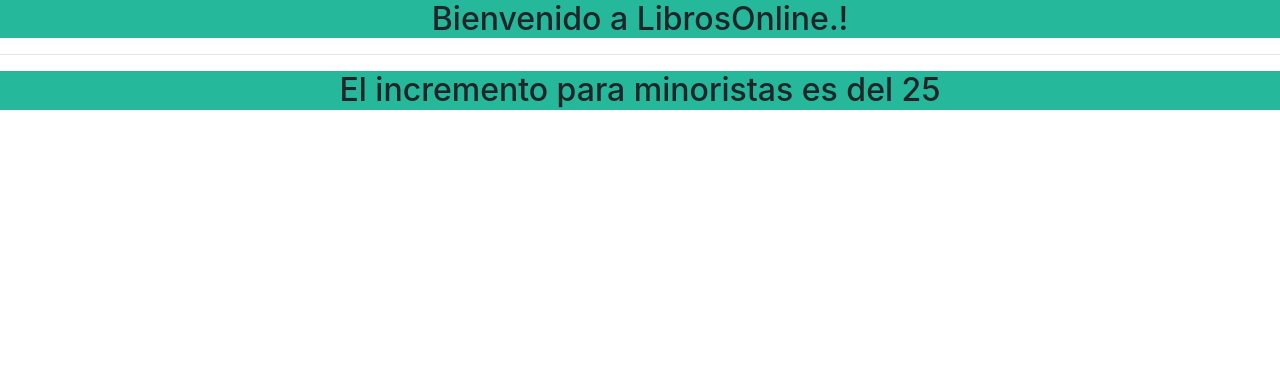
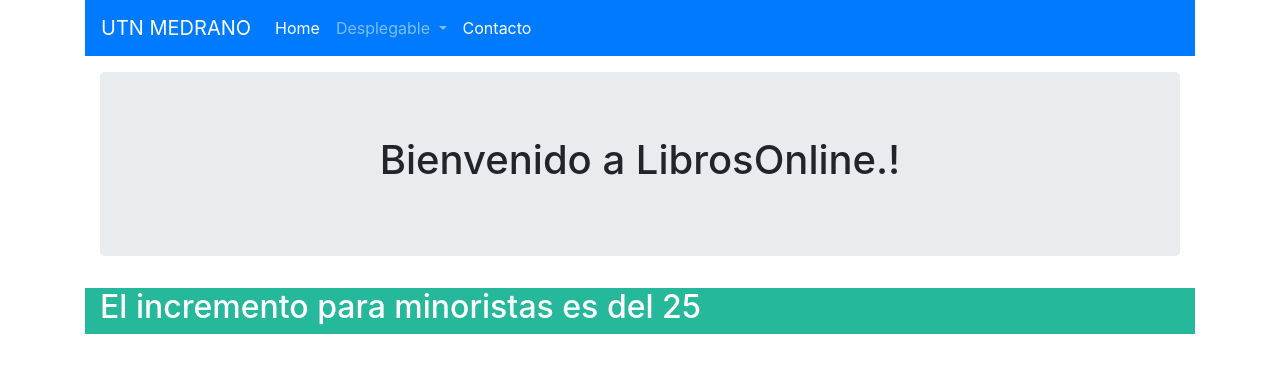
Before and after one commit to agupala/librosonline, a Django app: page /vistaprevia/ in a window 1280 px wide. Shown: the top 373 px of the page. Run offline with Django 3.2, Linux system fonts and the light colour scheme; some libraries are stand-ins or nearby versions.

Commit message:
Unidad 3: desarrollo del frontend y archivos estaticos

```diff
--- a/vistaprevia/static/vistaprevia/css/style.css
+++ b/vistaprevia/static/vistaprevia/css/style.css
@@ -1,4 +1,3 @@
-h2 {
-    background-color: #25b89a;
+h1 {
     text-align: center;
 }
--- a/vistaprevia/templates/vistaprevia/base.html
+++ b/vistaprevia/templates/vistaprevia/base.html
@@ -1,4 +1,4 @@
-{% load static %}
+{% load staticfiles %}
 <!DOCTYPE html>
 <html lang="en">
 <head>
@@ -7,10 +7,8 @@
     <meta http-equiv="X-UA-Compatible" content="ie=edge">
     {% comment %} <meta name="keywords" content="{{% palabras_claves %}}"> {% endcomment %}
     {% comment %} <meta name="description" content="{{% descripcion %}}"> {% endcomment %}
+    <link rel="stylesheet" type="text/css" href="{% static 'vistaprevia/css/style.css' %}" >
     <link rel="stylesheet" type="text/css" href="{% static 'vistaprevia/css/bootstrap.css' %}" >
-    <link rel="stylesheet" type="text/css" href="{% static 'vistaprevia/css/style.css' %}" >
-    <script type="text/javascript" src="{% static 'vistaprevia/js/jquery.js' %}"></script>
-    <script type="text/javascript" src="{% static 'vistaprevia/js/bootstrap.js' %}"></script>
     <title>
         {% block title %}
             {% if page_title %}{{ page_title }} - {% endif %}{{ site_name }}
@@ -18,6 +16,10 @@
     </title>
 </head>
 <body>
+
     {%block contenedor %}{% endblock %}
+
+    <script type="text/javascript" src="{% static 'vistaprevia/js/jquery.js' %}"></script>
+    <script type="text/javascript" src="{% static 'vistaprevia/js/bootstrap.js' %}"></script>
 </body>
 </html>
--- a/vistaprevia/templates/vistaprevia/index.html
+++ b/vistaprevia/templates/vistaprevia/index.html
@@ -1,7 +1,13 @@
 {% extends 'vistaprevia/plantilla.html'%}
 {% block content %}
-    <h2>Bienvenido a {{ contenido.nombre_sitio }}.!</h2>
-    <hr>
+    <div class="container">
+        <div class="jumbotron">
+            <h1>Bienvenido a {{ contenido.nombre_sitio }}.!</h1>
+        </div>
+    </div>
+    <main class="container">
+        <div class="row">
+            <section class="col-12" style="background-color: #25b89a; color:#fff">
                 {% if para_minorista.incremento == '10' %}
                     <h2>El incremento para minoristas es del {{para_minorista.incremento }}</h2>
                 {% elif para_minorista.incremento == '20' %}
@@ -9,4 +15,7 @@
                 {% else %}
                     <h2>El incremento para minoristas es del {{para_minorista.incremento }}</h2>
                 {% endif %}
+            </section>
+        </div>
+    </main>
 {% endblock %}
--- a/vistaprevia/templates/vistaprevia/plantilla.html
+++ b/vistaprevia/templates/vistaprevia/plantilla.html
@@ -1,6 +1,41 @@
 {% extends "vistaprevia/base.html" %}
 {% block contenedor %}
-    <div class="contenido">
-        {% block content %}{% endblock %}
+<div class="container">
+    <div class="row mb-3">
+        <div class="col">
+            <nav class="navbar navbar-expand-lg navbar-dark bg-primary">
+                <a class="navbar-brand" href="{% url 'index' %}">UTN MEDRANO</a>
+                <button class="navbar-toggler" type="button" data-toggle="collapse" data-target="#navbarNavDropdown" aria-controls="navbarNavDropdown" aria-expanded="false" aria-label="Toggle navigation">
+                    <span class="navbar-toggler-icon"></span>
+                </button>
+                <div class="collapse navbar-collapse" id="navbarNavDropdown">
+                    <ul class="navbar-nav">
+                        <li class="nav-item active">
+                            <a class="nav-link" href="{% url 'index' %}">Home <span class="sr-only">(current)</span></a>
+                        </li>
+                        <li class="nav-item dropdown">
+                            <a class="nav-link dropdown-toggle" href="#" id="navbarDropdownMenuLink" data-toggle="dropdown" aria-haspopup="true" aria-expanded="false">
+                                Desplegable
+                            </a>
+                            <div class="dropdown-menu navbar-light bg-light" aria-labelledby="navbarDropdownMenuLink">
+                                <a class="dropdown-item" href="#">Sitio 1</a>
+                                <a class="dropdown-item" href="#">Sitio 2</a>
+                                <a class="dropdown-item" href="#">Sitio 3</a>
+                            </div>
+                        </li>
+                        <li class="nav-item active">
+                            <a class="nav-link" href="{% url 'contacto' %}">Contacto<span class="sr-only">(current)</span></a>
+                        </li>
+                    </ul>
+                </div>
+            </nav>
+        </div>
     </div>
+    <div class="row">
+        <div class="col">
+            {% block content %}{% endblock %}
+        </div>
+    </div>
+</div>
+
 {% endblock %}
--- a/vistaprevia/urls.py
+++ b/vistaprevia/urls.py
@@ -3,4 +3,5 @@ from vistaprevia import views
 
 urlpatterns = [
     path('',views.index, name="index"),
+    path('contacto/',views.contacto, name="contacto"),
 ]
--- a/vistaprevia/views.py
+++ b/vistaprevia/views.py
@@ -20,3 +20,6 @@ def index(request):
     # descripcion = "Descripcion"
 
     return render(request, 'vistaprevia/index.html', {'contenido':contenido, 'para_minorista':para_minorista, 'para_mayorista':para_mayorista})
+
+def contacto(request):
+    return render(request, 'vistaprevia/contacto.html')
```
Also changed, not shown: vistaprevia/templates/vistaprevia/contacto.html (added, +16 -0 lines). Lines whose indentation alone changed are shown as unchanged.
